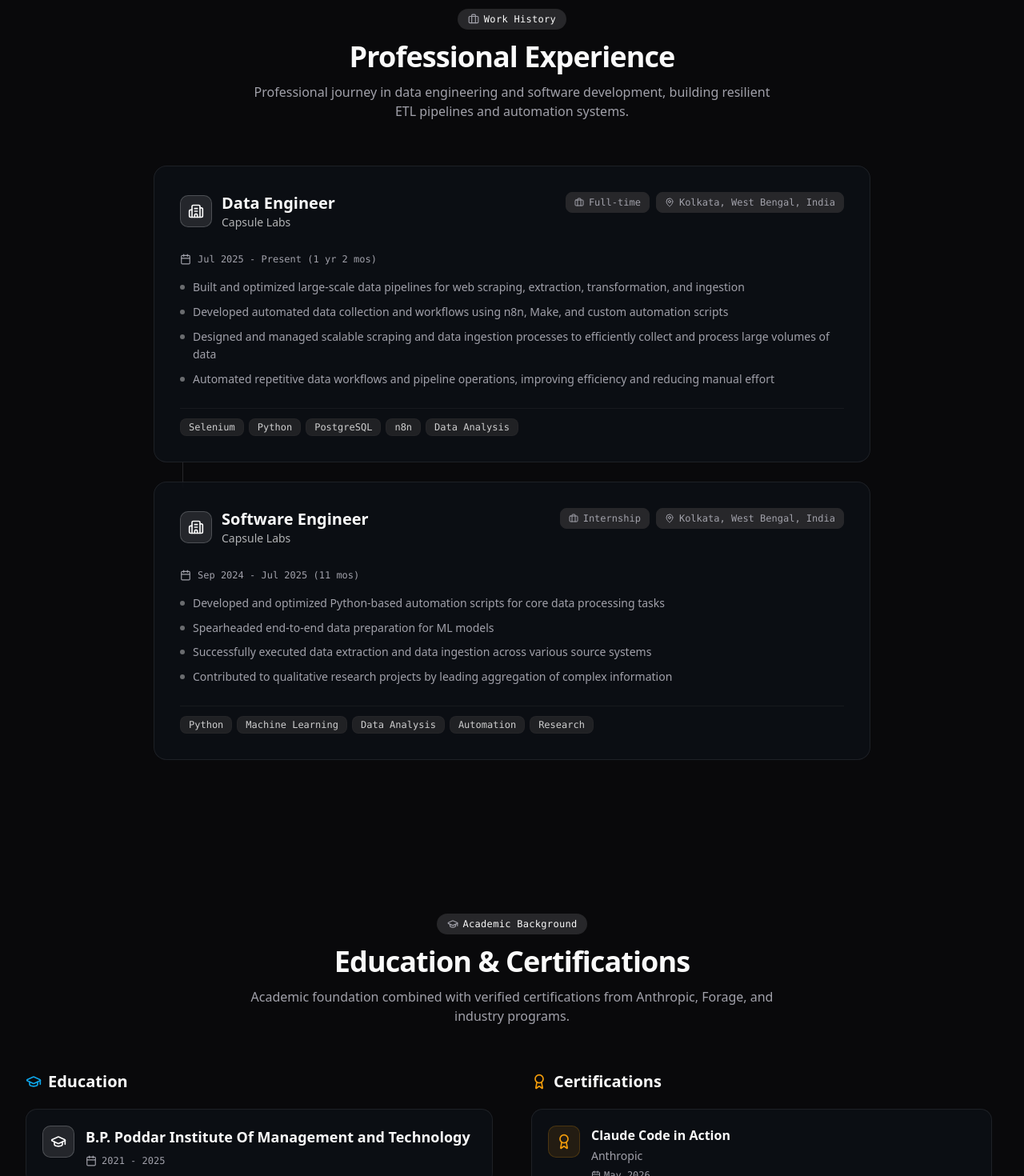
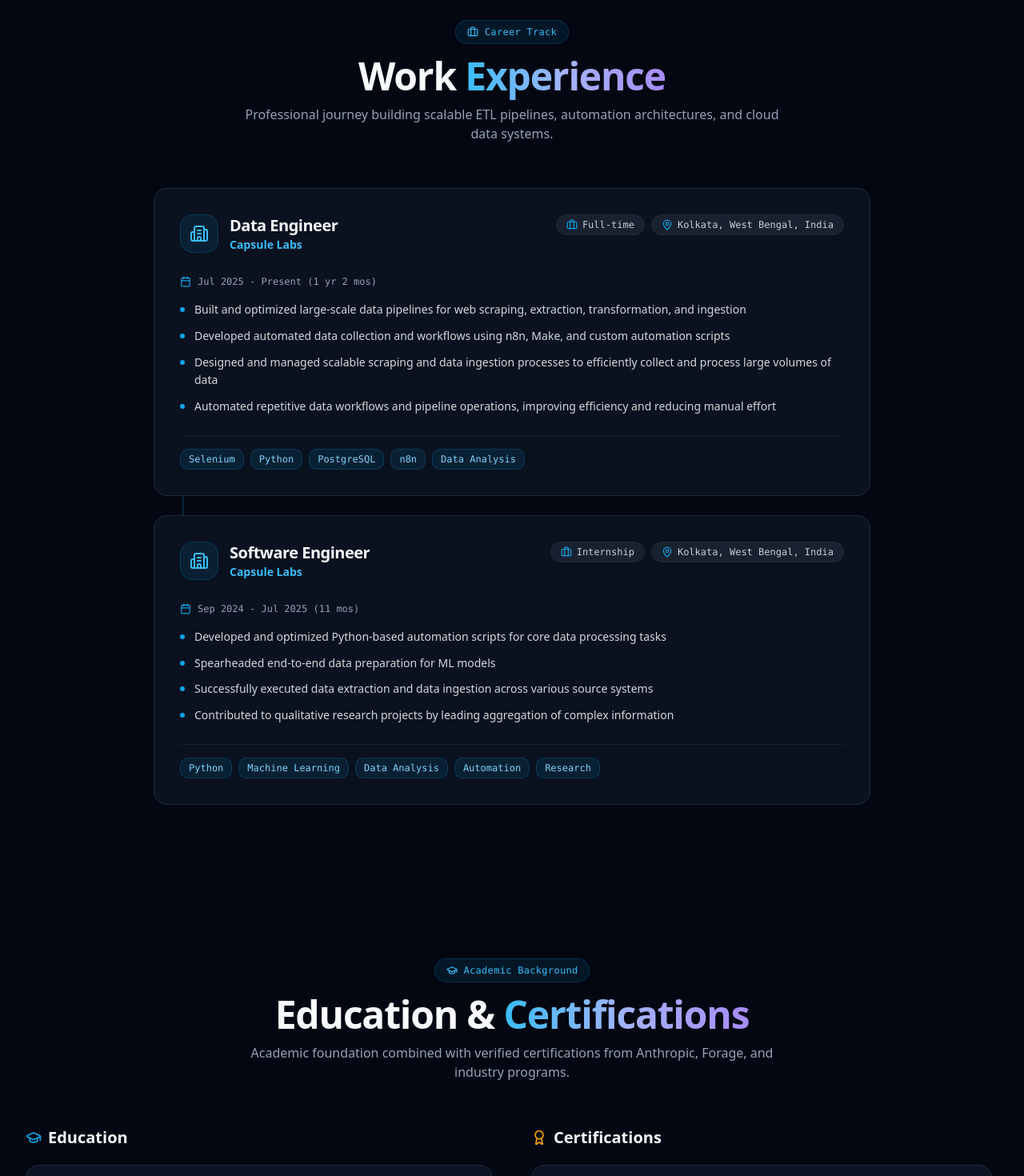
Before and after one commit to debpriya3011/PORTFOLIO, a React (Vite) app: page /guides in a window 1280 px wide. Shown: the part 1740-3210 px from the top of the page at 80% size. Built offline with nearby package versions, Linux system fonts and the light colour scheme; no server answers.

Commit message:
changed Ui of main page and posts

```diff
--- a/src/components/Education.tsx
+++ b/src/components/Education.tsx
@@ -191,10 +191,10 @@
       initial={{ opacity: 0, y: 20 }}
       animate={isInView ? { opacity: 1, y: 0 } : { opacity: 0, y: 20 }}
       transition={{ duration: 0.45, delay: index * 0.1 }}
-      className="glass rounded-xl p-5 card-hover border border-border/70 bg-card/40"
+      className="rounded-2xl p-5 card-hover border border-border bg-card shadow-sm"
     >
       <div className="flex items-start gap-3.5">
-        <div className="w-10 h-10 rounded-lg bg-primary/10 border border-primary/20 flex items-center justify-center flex-shrink-0 text-foreground">
+        <div className="w-10 h-10 rounded-xl bg-sky-500/10 border border-sky-500/20 flex items-center justify-center flex-shrink-0 text-sky-600 dark:text-sky-400 shadow-xs">
           <GraduationCap className="w-5 h-5" />
         </div>
         <div className="flex-1 min-w-0">
@@ -207,7 +207,7 @@
           <div className="flex items-center gap-3 mt-2 text-xs font-mono text-muted-foreground">
             {duration && (
               <span className="flex items-center gap-1.5">
-                <Calendar className="w-3.5 h-3.5" />
+                <Calendar className="w-3.5 h-3.5 text-sky-500" />
                 {duration}
               </span>
             )}
@@ -238,10 +238,10 @@
       initial={{ opacity: 0, y: 20 }}
       animate={isInView ? { opacity: 1, y: 0 } : { opacity: 0, y: 20 }}
       transition={{ duration: 0.45, delay: index * 0.08 }}
-      className="glass rounded-xl p-5 card-hover border border-border/70 bg-card/40"
+      className="rounded-2xl p-5 card-hover border border-border bg-card shadow-sm"
     >
       <div className="flex items-start gap-3.5">
-        <div className="w-10 h-10 rounded-lg bg-amber-500/10 border border-amber-500/20 flex items-center justify-center flex-shrink-0 text-amber-500">
+        <div className="w-10 h-10 rounded-xl bg-amber-500/10 border border-amber-500/20 flex items-center justify-center flex-shrink-0 text-amber-600 dark:text-amber-400 shadow-xs">
           <Award className="w-5 h-5" />
         </div>
         <div className="flex-1 min-w-0">
@@ -250,7 +250,7 @@
           {issueDate && (
             <div className="flex items-center gap-3 mt-1.5 text-xs font-mono text-muted-foreground">
               <span className="flex items-center gap-1">
-                <Calendar className="w-3 h-3" />
+                <Calendar className="w-3 h-3 text-amber-500" />
                 {issueDate}
                 {expiryDate && ` - ${expiryDate}`}
               </span>
@@ -346,13 +346,13 @@
           animate={isInView ? { opacity: 1, y: 0 } : { opacity: 0, y: 20 }}
           className="text-center mb-14"
         >
-          <div className="inline-flex items-center gap-1.5 px-3 py-1 rounded-full bg-muted border border-border/80 mb-3.5">
-            <GraduationCap className="w-3.5 h-3.5 text-muted-foreground" />
-            <span className="text-xs font-mono font-medium text-foreground tracking-wide">Academic Background</span>
+          <div className="inline-flex items-center gap-2 px-3.5 py-1.5 rounded-full bg-sky-500/10 border border-sky-500/20 text-sky-600 dark:text-sky-400 mb-4">
+            <GraduationCap className="w-3.5 h-3.5" />
+            <span className="text-xs font-mono font-medium tracking-wide">Academic Background</span>
           </div>
 
-          <h2 className="text-2xl sm:text-3xl md:text-4xl font-extrabold tracking-tight mb-3 text-foreground">
-            Education & Certifications
+          <h2 className="text-3xl sm:text-4xl lg:text-5xl font-extrabold tracking-tight mb-3 text-foreground">
+            Education & <span className="gradient-brand">Certifications</span>
           </h2>
           <p className="text-muted-foreground max-w-2xl mx-auto text-sm sm:text-base">
             Academic foundation combined with verified certifications from Anthropic, Forage, and industry programs.
--- a/src/components/Experience.tsx
+++ b/src/components/Experience.tsx
@@ -68,28 +68,28 @@
       transition={{ duration: 0.5, delay: index * 0.15 }}
       className="relative"
     >
-      <div className="glass rounded-2xl p-6 md:p-8 card-hover border border-border/70 bg-card/40">
+      <div className="rounded-2xl p-6 md:p-8 card-hover border border-border bg-card/90 shadow-sm backdrop-blur-sm">
         {/* Header */}
         <div className="flex flex-col md:flex-row md:items-start md:justify-between gap-4 mb-5">
           <div>
-            <div className="flex items-center gap-3 mb-2">
-              <div className="w-10 h-10 rounded-lg bg-primary/10 border border-primary/20 flex items-center justify-center text-foreground">
-                <Building2 className="w-5 h-5" />
+            <div className="flex items-center gap-3.5 mb-2">
+              <div className="w-12 h-12 rounded-xl bg-sky-500/10 border border-sky-500/20 flex items-center justify-center text-sky-600 dark:text-sky-400 shrink-0 shadow-xs">
+                <Building2 className="w-6 h-6" />
               </div>
               <div>
-                <h3 className="text-xl font-bold text-foreground">{experience.role}</h3>
-                <p className="text-sm font-medium text-foreground/70">{experience.company}</p>
+                <h3 className="text-xl font-bold text-foreground tracking-tight">{experience.role}</h3>
+                <p className="text-sm font-semibold text-sky-600 dark:text-sky-400">{experience.company}</p>
               </div>
             </div>
           </div>
 
-          <div className="flex flex-wrap gap-2 text-xs font-mono text-muted-foreground">
-            <span className="inline-flex items-center gap-1.5 px-2.5 py-1 rounded-md bg-muted border border-border">
-              <Briefcase className="w-3 h-3 flex-shrink-0" />
+          <div className="flex flex-wrap gap-2 text-xs font-mono">
+            <span className="inline-flex items-center gap-1.5 px-3 py-1 rounded-full bg-muted border border-border text-foreground/80 font-medium">
+              <Briefcase className="w-3.5 h-3.5 text-sky-500" />
               {experience.type}
             </span>
-            <span className="inline-flex items-center gap-1.5 px-2.5 py-1 rounded-md bg-muted border border-border max-w-full">
-              <MapPin className="w-3 h-3 flex-shrink-0" />
+            <span className="inline-flex items-center gap-1.5 px-3 py-1 rounded-full bg-muted border border-border text-foreground/80 font-medium max-w-full">
+              <MapPin className="w-3.5 h-3.5 text-sky-500" />
               <span className="truncate">{experience.location}</span>
             </span>
           </div>
@@ -98,23 +98,23 @@
         {/* Duration */}
         {experience.duration && (
           <div className="flex items-center gap-2 text-xs font-mono text-muted-foreground mb-4">
-            <Calendar className="w-3.5 h-3.5" />
+            <Calendar className="w-3.5 h-3.5 text-sky-500" />
             <span>{experience.duration}</span>
           </div>
         )}
 
         {/* Description */}
         {descriptionArray.length > 0 && (
-          <ul className="space-y-2 mb-6">
+          <ul className="space-y-2.5 mb-6">
             {descriptionArray.map((item, i) => (
               <motion.li
                 key={i}
                 initial={{ opacity: 0, x: -10 }}
                 animate={isInView ? { opacity: 1, x: 0 } : { opacity: 0, x: -10 }}
                 transition={{ delay: index * 0.15 + i * 0.05 }}
-                className="flex items-start gap-2.5 text-sm text-muted-foreground leading-relaxed"
+                className="flex items-start gap-3 text-sm text-foreground/85 leading-relaxed"
               >
-                <span className="w-1.5 h-1.5 rounded-full bg-foreground/40 mt-2 flex-shrink-0" />
+                <span className="w-1.5 h-1.5 rounded-full bg-sky-500 mt-2 flex-shrink-0" />
                 <span>{item}</span>
               </motion.li>
             ))}
@@ -123,11 +123,11 @@
 
         {/* Skills */}
         {skillsArray.length > 0 && (
-          <div className="flex flex-wrap gap-1.5 pt-3 border-t border-border/50">
+          <div className="flex flex-wrap gap-2 pt-4 border-t border-border/60">
             {skillsArray.map((skill: string) => (
               <span
                 key={skill}
-                className="px-2.5 py-0.5 rounded-md text-xs font-mono font-medium bg-muted/80 text-foreground/80 border border-border/80"
+                className="px-2.5 py-1 rounded-md text-xs font-mono font-medium bg-sky-500/10 text-sky-700 dark:text-sky-300 border border-sky-500/20"
               >
                 {skill}
               </span>
@@ -138,7 +138,7 @@
 
       {/* Timeline connector */}
       {index < (defaultExperiences.length - 1) && (
-        <div className="hidden sm:block absolute left-9 top-full w-px h-8 bg-border origin-top" />
+        <div className="hidden sm:block absolute left-9 top-full w-0.5 h-6 bg-sky-500/20 origin-top" />
       )}
     </motion.div>
   );
@@ -173,7 +173,6 @@
       const response = await fetch(`${apiUrl}/api/experience`);
       if (response.ok) {
         const dbExperience = await response.json();
-        // Combine default with database records
         const merged = [...defaultExperiences, ...dbExperience];
         setExperiences(merged);
       }
@@ -192,17 +191,16 @@
           animate={isInView ? { opacity: 1, y: 0 } : { opacity: 0, y: 20 }}
           className="text-center mb-14"
         >
-          <div className="inline-flex items-center gap-1.5 px-3 py-1 rounded-full bg-muted border border-border/80 mb-3.5">
-            <Briefcase className="w-3.5 h-3.5 text-muted-foreground" />
-            <span className="text-xs font-mono font-medium text-foreground tracking-wide">Work History</span>
+          <div className="inline-flex items-center gap-2 px-3.5 py-1.5 rounded-full bg-sky-500/10 border border-sky-500/20 text-sky-600 dark:text-sky-400 mb-4">
+            <Briefcase className="w-3.5 h-3.5" />
+            <span className="text-xs font-mono font-medium tracking-wide">Career Track</span>
           </div>
 
-          <h2 className="text-2xl sm:text-3xl md:text-4xl font-extrabold tracking-tight mb-3 text-foreground">
-            Professional Experience
+          <h2 className="text-3xl sm:text-4xl lg:text-5xl font-extrabold tracking-tight mb-3 text-foreground">
+            Work <span className="gradient-brand">Experience</span>
           </h2>
           <p className="text-muted-foreground max-w-2xl mx-auto text-sm sm:text-base">
-            Professional journey in data engineering and software development,
-            building resilient ETL pipelines and automation systems.
+            Professional journey building scalable ETL pipelines, automation architectures, and cloud data systems.
           </p>
         </motion.div>
 
--- a/src/index.css
+++ b/src/index.css
@@ -4,26 +4,26 @@
 
 @layer base {
   :root {
-    --background: 0 0% 100%;
-    --foreground: 240 10% 3.9%;
+    --background: 210 40% 98%;
+    --foreground: 222 47% 11%;
     --card: 0 0% 100%;
-    --card-foreground: 240 10% 3.9%;
+    --card-foreground: 222 47% 11%;
     --popover: 0 0% 100%;
-    --popover-foreground: 240 10% 3.9%;
-    --primary: 240 5.9% 10%;
-    --primary-foreground: 0 0% 98%;
-    --secondary: 240 4.8% 95.9%;
-    --secondary-foreground: 240 5.9% 10%;
-    --muted: 240 4.8% 95.9%;
-    --muted-foreground: 240 3.8% 46.1%;
-    --accent: 240 4.8% 95.9%;
-    --accent-foreground: 240 5.9% 10%;
+    --popover-foreground: 222 47% 11%;
+    --primary: 222 47% 11%;
+    --primary-foreground: 210 40% 98%;
+    --secondary: 214 32% 91%;
+    --secondary-foreground: 222 47% 11%;
+    --muted: 210 40% 94%;
+    --muted-foreground: 215 19% 38%;
+    --accent: 214 32% 91%;
+    --accent-foreground: 222 47% 11%;
     --destructive: 0 84.2% 60.2%;
     --destructive-foreground: 0 0% 98%;
-    --border: 240 5.9% 90%;
-    --input: 240 5.9% 90%;
-    --ring: 240 5.9% 10%;
-    --radius: 0.625rem;
+    --border: 214 32% 88%;
+    --input: 214 32% 88%;
+    --ring: 222 47% 11%;
+    --radius: 0.75rem;
     --sidebar-background: 0 0% 98%;
     --sidebar-foreground: 240 5.3% 26.1%;
     --sidebar-primary: 240 5.9% 10%;
@@ -35,32 +35,32 @@
   }
 
   .dark {
-    --background: 240 10% 3.9%;
-    --foreground: 0 0% 98%;
-    --card: 240 10% 3.9%;
-    --card-foreground: 0 0% 98%;
-    --popover: 240 10% 3.9%;
-    --popover-foreground: 0 0% 98%;
-    --primary: 0 0% 98%;
-    --primary-foreground: 240 5.9% 10%;
-    --secondary: 240 3.7% 15.9%;
-    --secondary-foreground: 0 0% 98%;
-    --muted: 240 3.7% 15.9%;
-    --muted-foreground: 240 5% 64.9%;
-    --accent: 240 3.7% 15.9%;
-    --accent-foreground: 0 0% 98%;
+    --background: 224 71% 4%;
+    --foreground: 210 40% 98%;
+    --card: 222 47% 9%;
+    --card-foreground: 210 40% 98%;
+    --popover: 222 47% 9%;
+    --popover-foreground: 210 40% 98%;
+    --primary: 210 40% 98%;
+    --primary-foreground: 222 47% 11%;
+    --secondary: 217 33% 15%;
+    --secondary-foreground: 210 40% 98%;
+    --muted: 217 33% 14%;
+    --muted-foreground: 215 20% 65%;
+    --accent: 217 33% 15%;
+    --accent-foreground: 210 40% 98%;
     --destructive: 0 62.8% 30.6%;
     --destructive-foreground: 0 0% 98%;
-    --border: 240 3.7% 15.9%;
-    --input: 240 3.7% 15.9%;
-    --ring: 240 4.9% 83.9%;
-    --sidebar-background: 240 5.9% 10%;
+    --border: 217 33% 18%;
+    --input: 217 33% 18%;
+    --ring: 217.2 91.2% 59.8%;
+    --sidebar-background: 224 71% 4%;
     --sidebar-foreground: 240 4.8% 95.9%;
     --sidebar-primary: 224.3 76.3% 48%;
     --sidebar-primary-foreground: 0 0% 100%;
-    --sidebar-accent: 240 3.7% 15.9%;
+    --sidebar-accent: 217 33% 15%;
     --sidebar-accent-foreground: 240 4.8% 95.9%;
-    --sidebar-border: 240 3.7% 15.9%;
+    --sidebar-border: 217 33% 18%;
     --sidebar-ring: 217.2 91.2% 59.8%;
   }
 }
@@ -84,34 +84,39 @@
   }
 
   .glass {
-    @apply bg-background/80 backdrop-blur-md border border-border/60;
+    @apply bg-background/80 backdrop-blur-md border border-border/80 shadow-xs;
   }
 
   .glass-card {
-    @apply bg-card/60 backdrop-blur-md border border-border/80 shadow-sm transition-all duration-300;
+    @apply bg-card/80 backdrop-blur-md border border-border shadow-sm transition-all duration-300;
   }
 
   .gradient-text {
     @apply bg-clip-text text-transparent bg-gradient-to-r from-foreground via-foreground/90 to-muted-foreground;
   }
 
+  /* Vibrant, high-end tech gradient for titles & highlights */
   .gradient-accent {
-    @apply bg-clip-text text-transparent bg-gradient-to-r from-sky-400 via-indigo-400 to-emerald-400;
+    @apply bg-clip-text text-transparent bg-gradient-to-r from-sky-500 via-indigo-500 to-emerald-500 dark:from-sky-400 dark:via-indigo-400 dark:to-teal-300;
+  }
+
+  .gradient-brand {
+    @apply bg-clip-text text-transparent bg-gradient-to-r from-sky-600 via-indigo-600 to-violet-600 dark:from-sky-400 dark:via-indigo-300 dark:to-violet-400;
   }
 
   .card-hover {
-    @apply transition-all duration-300 hover:shadow-md hover:border-border hover:-translate-y-0.5;
+    @apply transition-all duration-300 hover:shadow-md hover:border-sky-500/30 hover:-translate-y-0.5;
   }
 
   .grid-bg {
     background-image:
-      linear-gradient(rgba(148, 163, 184, 0.05) 1px, transparent 1px),
-      linear-gradient(90deg, rgba(148, 163, 184, 0.05) 1px, transparent 1px);
+      linear-gradient(rgba(14, 165, 233, 0.04) 1px, transparent 1px),
+      linear-gradient(90deg, rgba(14, 165, 233, 0.04) 1px, transparent 1px);
     background-size: 32px 32px;
   }
 
   .dot-bg {
-    background-image: radial-gradient(rgba(148, 163, 184, 0.1) 1px, transparent 1px);
+    background-image: radial-gradient(rgba(14, 165, 233, 0.08) 1px, transparent 1px);
     background-size: 24px 24px;
   }
 
```
Also changed, not shown: src/components/Contact.tsx (+15 -13 lines), src/components/Skills.tsx (+7 -7 lines), src/pages/Guides.tsx (+25 -24 lines).
